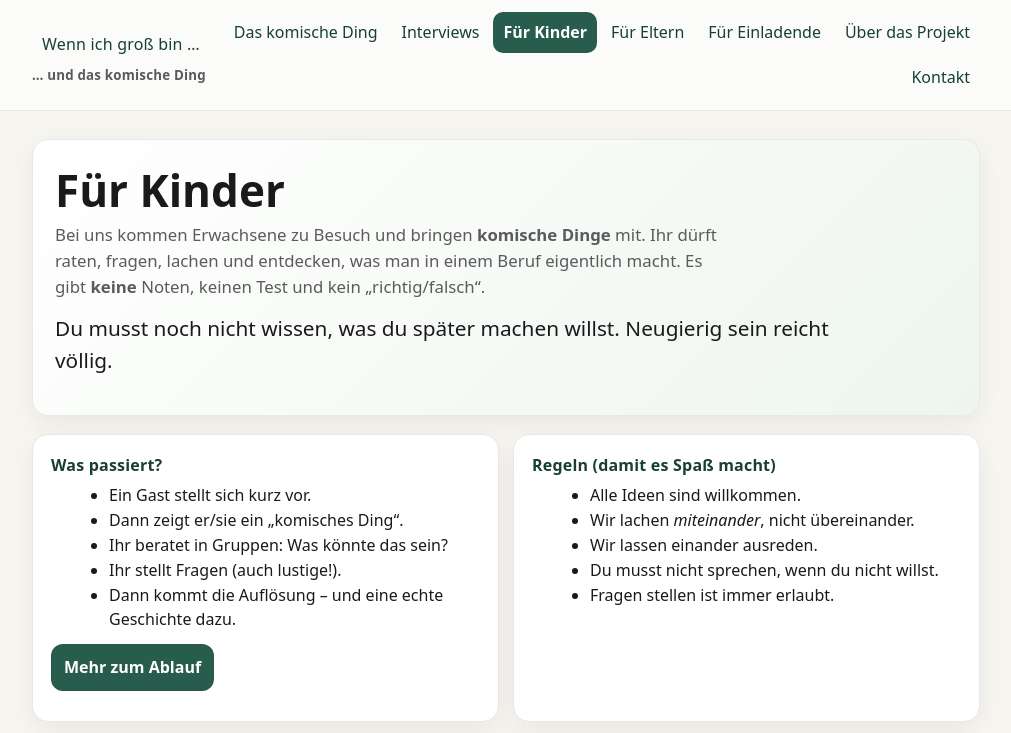
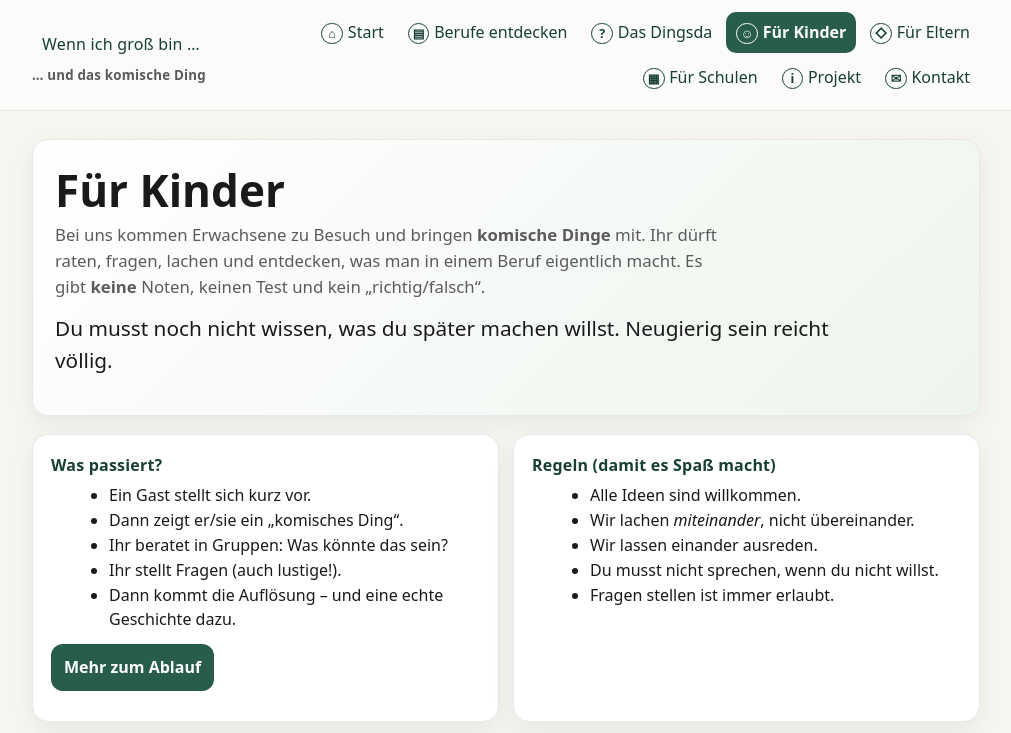
Before and after one commit to woKrasa/wenn-ich.gross-bin, a plain HTML site: page wenn-ich-gross-bin-site/fuer-kinder.html in a window 1280 px wide. Shown: the top 733 px of the page, without its empty margins (134-1145 px from the left). Drawn offline with Linux system fonts and the light colour scheme.

Commit message:
Prototyp V0.3: Navigation in fuer-kinder.html vereinheitlichen

```diff
--- a/wenn-ich-gross-bin-site/fuer-kinder.html
+++ b/wenn-ich-gross-bin-site/fuer-kinder.html
@@ -18,13 +18,14 @@
       <small>… und das komische Ding</small>
     </div>
     <ul>
-      <li><a href="komisches-ding.html">Das komische Ding</a></li>
-      <li><a href="interviews.html">Interviews</a></li>
-      <li><a href="fuer-kinder.html" aria-current="page">Für Kinder</a></li>
-      <li><a href="fuer-eltern.html">Für Eltern</a></li>
-      <li><a href="fuer-einladende.html">Für Einladende</a></li>
-      <li><a href="ueber-das-projekt.html">Über das Projekt</a></li>
-      <li><a href="kontakt.html">Kontakt</a></li>
+      <li><a href="index.html"><span class="nav-icon" aria-hidden="true">⌂</span>Start</a></li>
+      <li><a href="interviews.html"><span class="nav-icon" aria-hidden="true">▤</span>Berufe entdecken</a></li>
+      <li><a href="komisches-ding.html"><span class="nav-icon" aria-hidden="true">?</span>Das Dingsda</a></li>
+      <li><a href="fuer-kinder.html" aria-current="page"><span class="nav-icon" aria-hidden="true">☺</span>Für Kinder</a></li>
+      <li><a href="fuer-eltern.html"><span class="nav-icon" aria-hidden="true">◇</span>Für Eltern</a></li>
+      <li><a href="fuer-einladende.html"><span class="nav-icon" aria-hidden="true">▦</span>Für Schulen</a></li>
+      <li><a href="ueber-das-projekt.html"><span class="nav-icon" aria-hidden="true">i</span>Projekt</a></li>
+      <li><a href="kontakt.html"><span class="nav-icon" aria-hidden="true">✉</span>Kontakt</a></li>
     </ul>
   </nav>
 </header>
```
